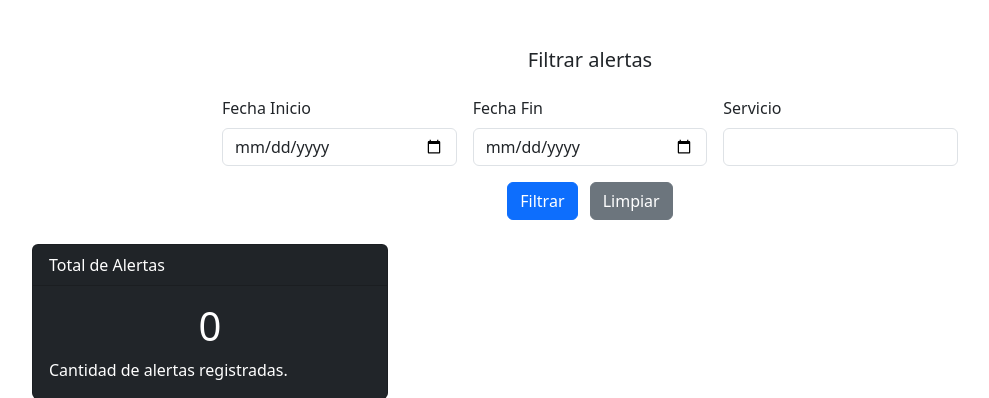
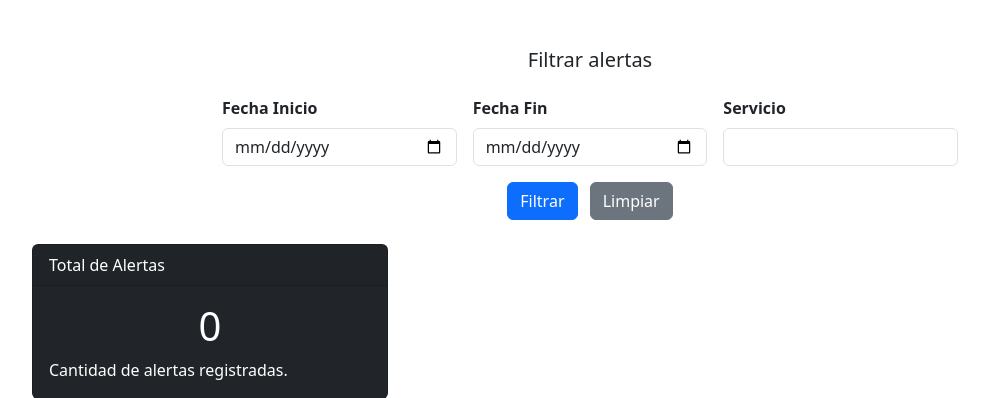
Before and after one commit to davidg-0622/Proyecto-alertasCGM-ultimo, a Flask app: page /alertas/detalle_alertas in a window 1280 px wide. Shown: the part 67-465 px from the top of the page, without its empty margins (50-1039 px from the left). Run offline with Flask 3, Linux system fonts and the light colour scheme.

Commit message:
se realizan ajustes en las vistas de busqueda de fecha, se coloca en negrilla los titulos

```diff
--- a/app/templates/alertas/detalle_alertas.html
+++ b/app/templates/alertas/detalle_alertas.html
@@ -9,7 +9,7 @@
         <h5 class="text-center mb-4">Filtrar alertas</h5>
         <div class="row g-3">
           <div class="col-md-4">
-            <label for="fecha_inicio" class="form-label">Fecha Inicio</label>
+            <label for="fecha_inicio" class="form-label"><strong> Fecha Inicio</strong></label>
             <input
               type="date"
               class="form-control"
@@ -19,7 +19,7 @@
             />
           </div>
           <div class="col-md-4">
-            <label for="fecha_fin" class="form-label">Fecha Fin</label>
+            <label for="fecha_fin" class="form-label"><strong>Fecha Fin</strong> </label>
             <input
               type="date"
               class="form-control"
@@ -29,7 +29,7 @@
             />
           </div>
           <div class="col-md-4">
-            <label for="servicio" class="form-label">Servicio</label>
+            <label for="servicio" class="form-label"><strong>Servicio</strong></label>
             <input
               type="text"
               class="form-control"
--- a/app/templates/base.html
+++ b/app/templates/base.html
@@ -93,6 +93,11 @@
 {% endfor %}
 
 
+
+
+
 <script src="https://cdn.jsdelivr.net/npm/bootstrap@5.3.8/dist/js/bootstrap.bundle.min.js" integrity="sha384-FKyoEForCGlyvwx9Hj09JcYn3nv7wiPVlz7YYwJrWVcXK/BmnVDxM+D2scQbITxI" crossorigin="anonymous"></script>
+<script src="https://ajax.googleapis.com/ajax/libs/jquery/3.7.1/jquery.min.js"></script>
+
 </body>
 </html>
```
Also changed, not shown: app/templates/alertas/alertas_x_servicio.html (+7 -4 lines).
